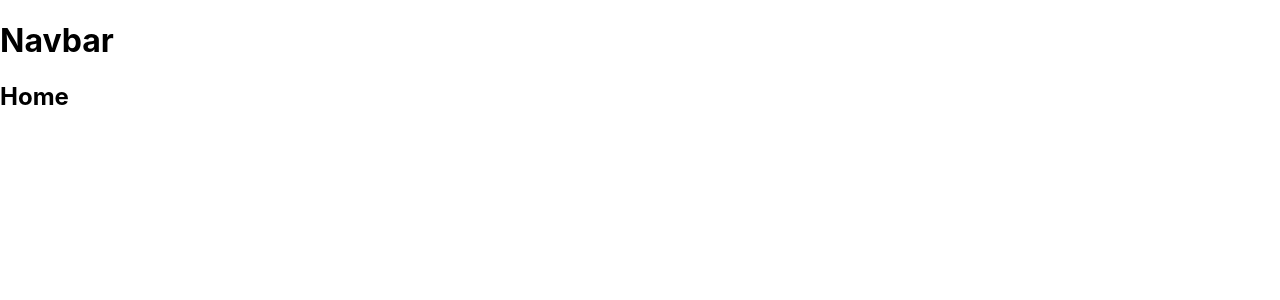
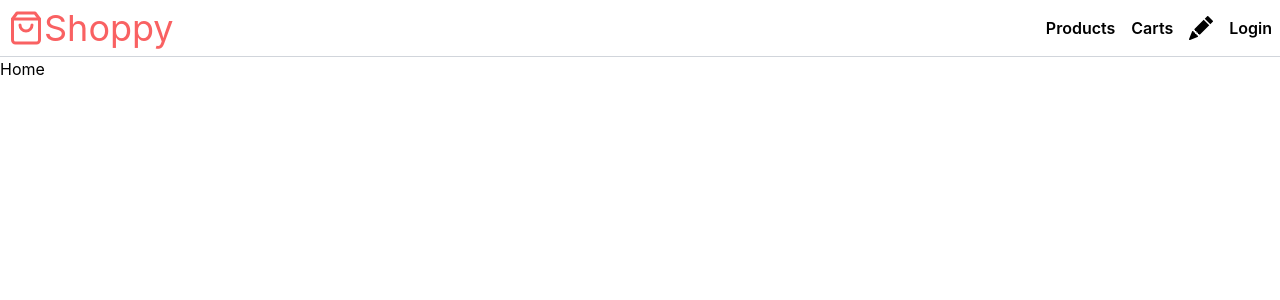
Before and after one commit to sejinniemma/Shoppy, a React (Create React App) app: page / in a window 1280 px wide. Shown: the top 300 px of the page. Built offline with nearby package versions, Linux system fonts and the light colour scheme.

Commit message:
make navbar and styling

```diff
--- a/package.json
+++ b/package.json
@@ -6,6 +6,7 @@
     "cra-template": "1.2.0",
     "react": "^18.2.0",
     "react-dom": "^18.2.0",
+    "react-icons": "^4.6.0",
     "react-router-dom": "^6.4.3",
     "react-scripts": "5.0.1"
   },
@@ -34,6 +35,7 @@
     ]
   },
   "devDependencies": {
-    "prettier": "2.8.0"
+    "prettier": "2.8.0",
+    "tailwindcss": "^3.2.4"
   }
 }
--- a/src/components/navbar.jsx
+++ b/src/components/navbar.jsx
@@ -1,5 +1,23 @@
 import React from 'react';
+import { Link } from 'react-router-dom';
+import { FiShoppingBag } from 'react-icons/fi';
+import { BsFillPencilFill } from 'react-icons/bs';
 
 export default function Navbar() {
-  return <h1>Navbar</h1>;
+  return (
+    <header className='flex justify-between border-b border-gray-300 p-2'>
+      <Link to='/' className='flex items-center text-4xl text-brand'>
+        <FiShoppingBag />
+        <h1>Shoppy</h1>
+      </Link>
+      <nav className='flex items-center gap-4 font-semibold'>
+        <Link to='/products'>Products</Link>
+        <Link to='/carts'>Carts</Link>
+        <Link to='/products/new' className='text-2xl'>
+          <BsFillPencilFill />
+        </Link>
+        <button>Login</button>
+      </nav>
+    </header>
+  );
 }
--- a/src/index.css
+++ b/src/index.css
@@ -1,3 +1,7 @@
+@tailwind base;
+@tailwind components;
+@tailwind utilities;
+
 body {
   margin: 0;
   font-family: -apple-system, BlinkMacSystemFont, 'Segoe UI', 'Roboto', 'Oxygen',
@@ -5,8 +9,11 @@
     sans-serif;
   -webkit-font-smoothing: antialiased;
   -moz-osx-font-smoothing: grayscale;
+  @apply flex flex-col items-center;
 }
-
+#root {
+  @apply w-full max-w-screen-xl;
+}
 code {
   font-family: source-code-pro, Menlo, Monaco, Consolas, 'Courier New',
     monospace;
--- /dev/null
+++ b/tailwind.config.js
@@ -0,0 +1,12 @@
+/** @type {import('tailwindcss').Config} */
+module.exports = {
+  content: ['./src/**/*.{js,jsx}'],
+  theme: {
+    extend: {
+      colors: {
+        brand: '#F96162',
+      },
+    },
+  },
+  plugins: [],
+};
```
Also changed, not shown: 1 other file (tests, documents, lock files or other folders).
